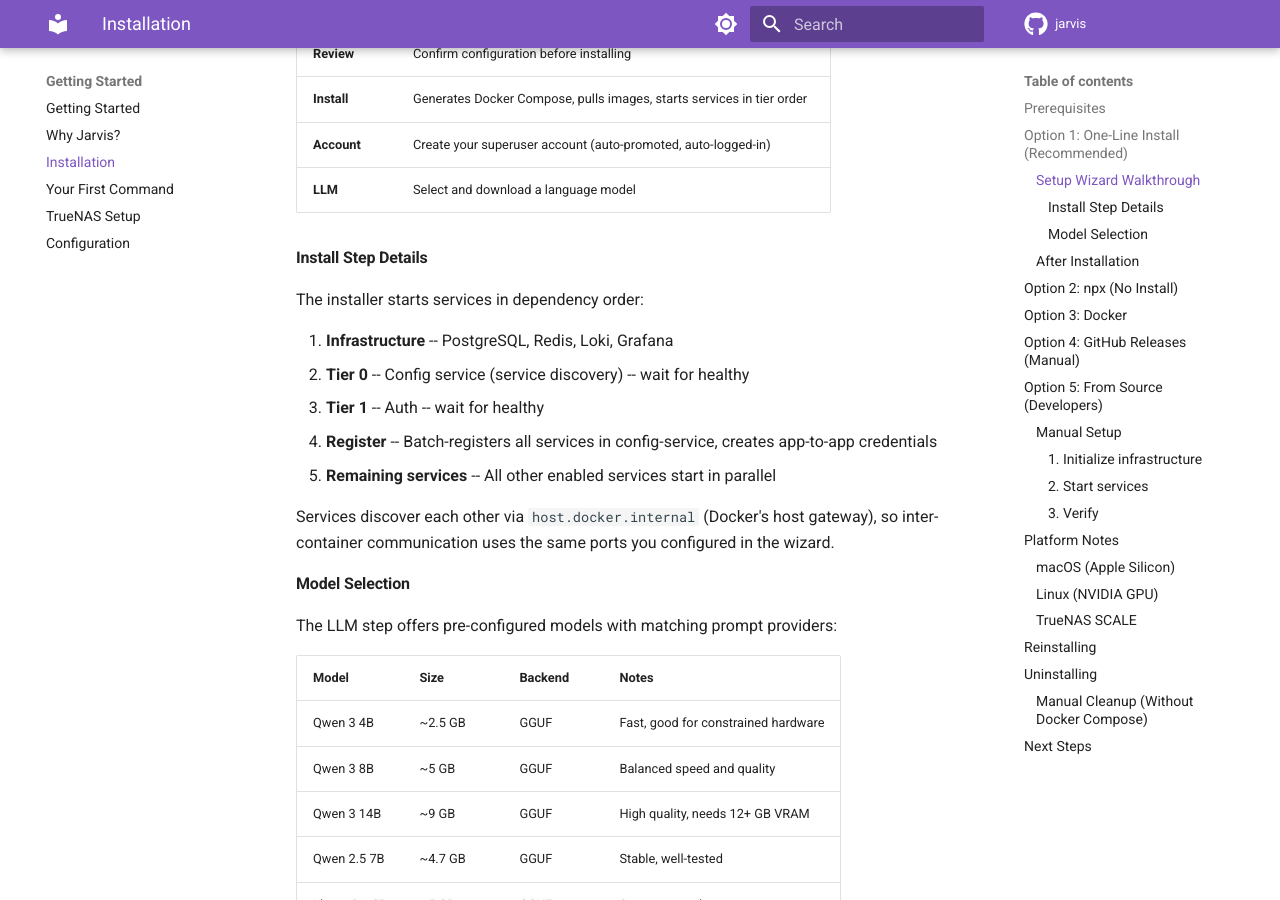
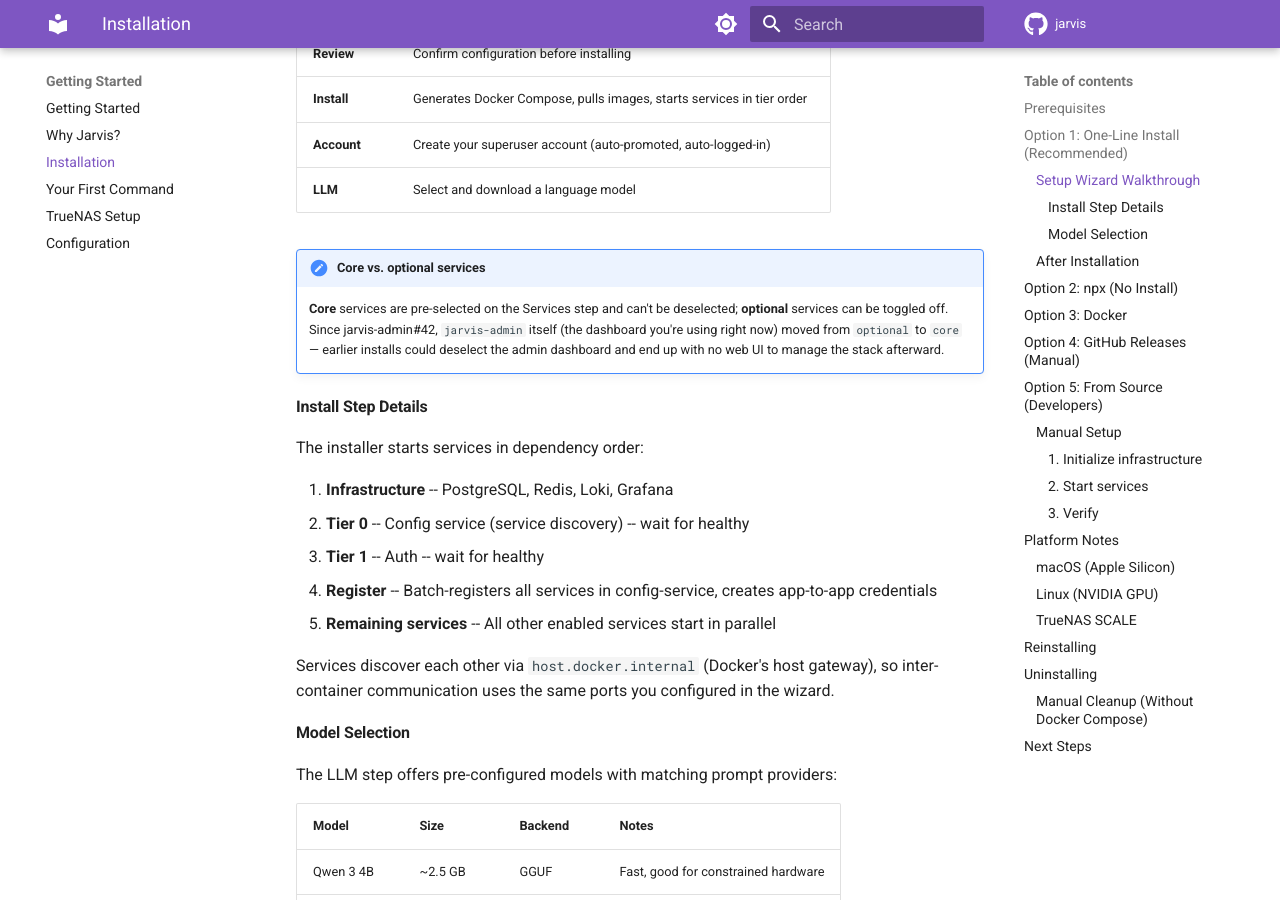
Before and after one commit to alexberardi/jarvis-docs, an MkDocs documentation site: the page built from docs/getting-started/installation.md, in a window 1280 px wide and 900 px high, scrolled down 1616 px. Built offline with MkDocs 1.6.1 and Material for MkDocs 9.7.7, drawn with Linux system fonts in a browser that asks for light colours; comment, search, counter and statistics services are not loaded.

Commit message:
docs(jarvis-admin): note core vs optional services can't be deselected (#42)

```diff
--- a/docs/getting-started/installation.md
+++ b/docs/getting-started/installation.md
@@ -145,6 +145,9 @@ The wizard guides you through seven steps:
 | **Install** | Generates Docker Compose, pulls images, starts services in tier order |
 | **Account** | Create your superuser account (auto-promoted, auto-logged-in) |
 | **LLM** | Select and download a language model |
+
+!!! note "Core vs. optional services"
+    **Core** services are pre-selected on the Services step and can't be deselected; **optional** services can be toggled off. Since jarvis-admin#42, `jarvis-admin` itself (the dashboard you're using right now) moved from `optional` to `core` — earlier installs could deselect the admin dashboard and end up with no web UI to manage the stack afterward.
 
 #### Install Step Details
 
```
